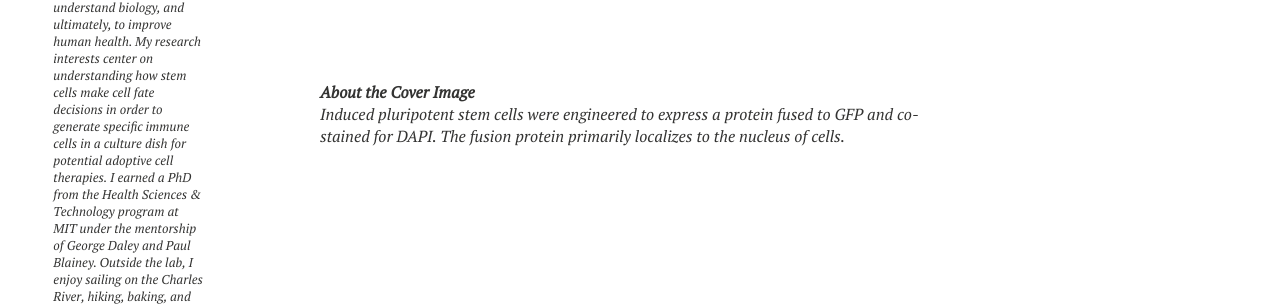
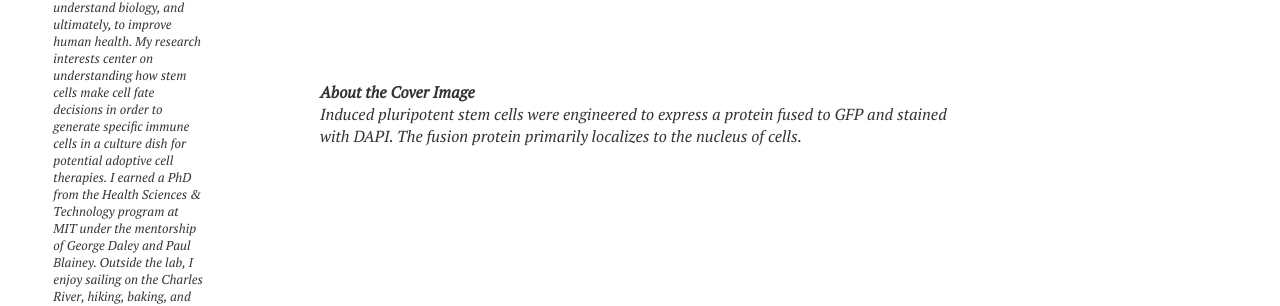
Before and after one commit to mnajia/mnajia.github.io, a Jekyll site: the page built from index.md, in a window 1280 px wide. Shown: the part 809-1115 px from the top of the page. Built offline with Jekyll 4.4.1, drawn with Linux system fonts in a browser that asks for light colours; nearby versions of some CDN libraries.

Commit message:
first commit

```diff
--- a/index.md
+++ b/index.md
@@ -21,4 +21,4 @@ I am a mathematician, engineer, and PhD in computer vision by <a href="http://ww
 <br /><br /><br /><br /><br /><br /><br />
 <b><em>About the Cover Image</em></b>
 <br />
-<em>Induced pluripotent stem cells were engineered to express a protein fused to GFP and co-stained for DAPI. The fusion protein primarily localizes to the nucleus of cells.</em>
+<em>Induced pluripotent stem cells were engineered to express a protein fused to GFP and stained with DAPI. The fusion protein primarily localizes to the nucleus of cells.</em>
```
